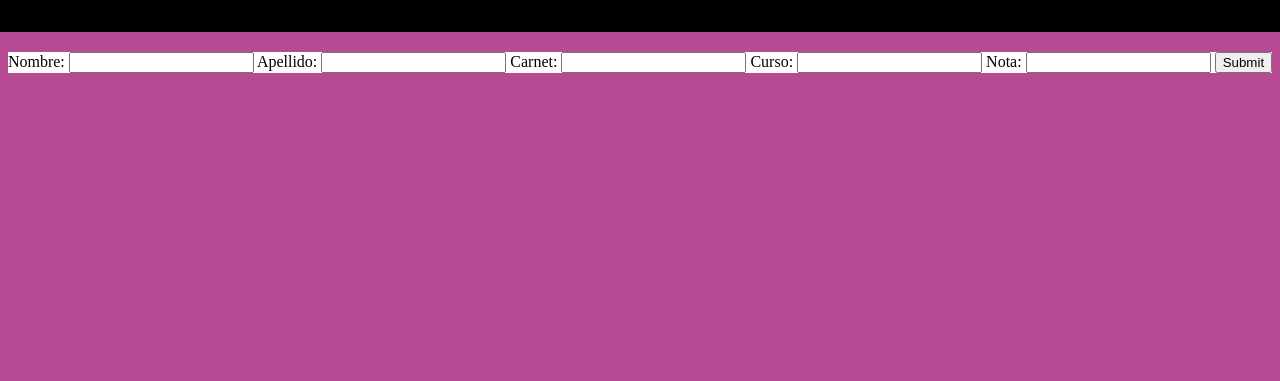
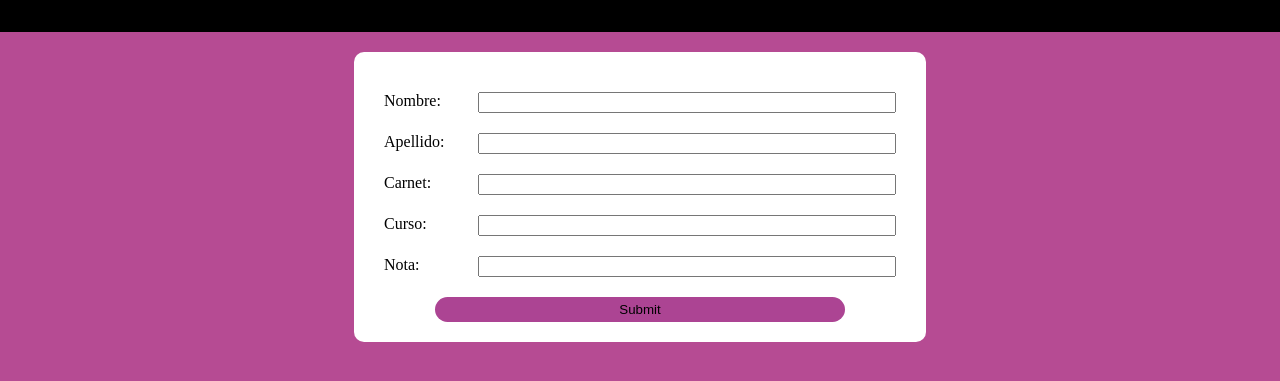
Before and after one commit to JoseMan200124/ProyectoVirtualizacion, a website: page index.html in a window 1280 px wide. Shown: the part 65-446 px from the top of the page. Drawn offline with Linux system fonts and the light colour scheme.

Commit message:
Cambios estilo 2

```diff
--- a/index.html
+++ b/index.html
@@ -15,17 +15,29 @@
     <div class="contenido">
         <div class="form-card">
             <form id="formulario" action="">
+                <div class="row">
                     <label for="fname">Nombre:</label>
                     <input type="text" id="fname" name="fname">
+                </div>
+                <div class="row">
                     <label for="lname">Apellido:</label>
                     <input type="text" id="lname" name="lname">
+                </div>
+                <div class="row">
                     <label for="carnet">Carnet:</label>
                     <input type="text" name="carnet" id="carnet">
+                </div>
+                <div class="row">
                     <label for="curso">Curso:</label>
                     <input type="text" name="curso" id="curso">
+                </div>
+                <div class="row">
                     <label for="nota">Nota:</label>
                     <input type="number" name="nota" id="nota">
-                <input type="submit" value="Submit">
+                </div>
+                <div class="row-submit">
+                    <input id="submit" type="submit" value="Submit">
+                </div>
             </form>
         </div>
     </div>
--- a/style.css
+++ b/style.css
@@ -24,4 +24,50 @@ nav h1 {
 .form-card{
     background-color: white;
     display: flex;
+    padding: 20px 30px;
+    border-radius: 10px;
+    width: 40%;
 }
+
+label{
+    padding-right: 10px;
+}
+
+.row{
+    display: flex;
+    justify-content: space-between;
+    margin: 20px 0;
+}
+
+#formulario{
+    width: 100%;
+}
+
+input{
+    width: 80%;
+}
+
+.row-submit{
+    display: flex;
+    justify-content: center;
+}
+
+.row-submit input{
+    padding: 5px 0;
+    background-color: #ac4493;
+}
+
+.row-submit #submit{
+    padding: 5px 0;
+    background-color: #ac4493;
+    border: none;
+}
+
+#submit{
+    border-radius: 20px;
+}
+
+#submit:hover{
+    background-color: #6f245e;
+    color: white;
+}
```
Lines whose indentation alone changed are shown as unchanged.
